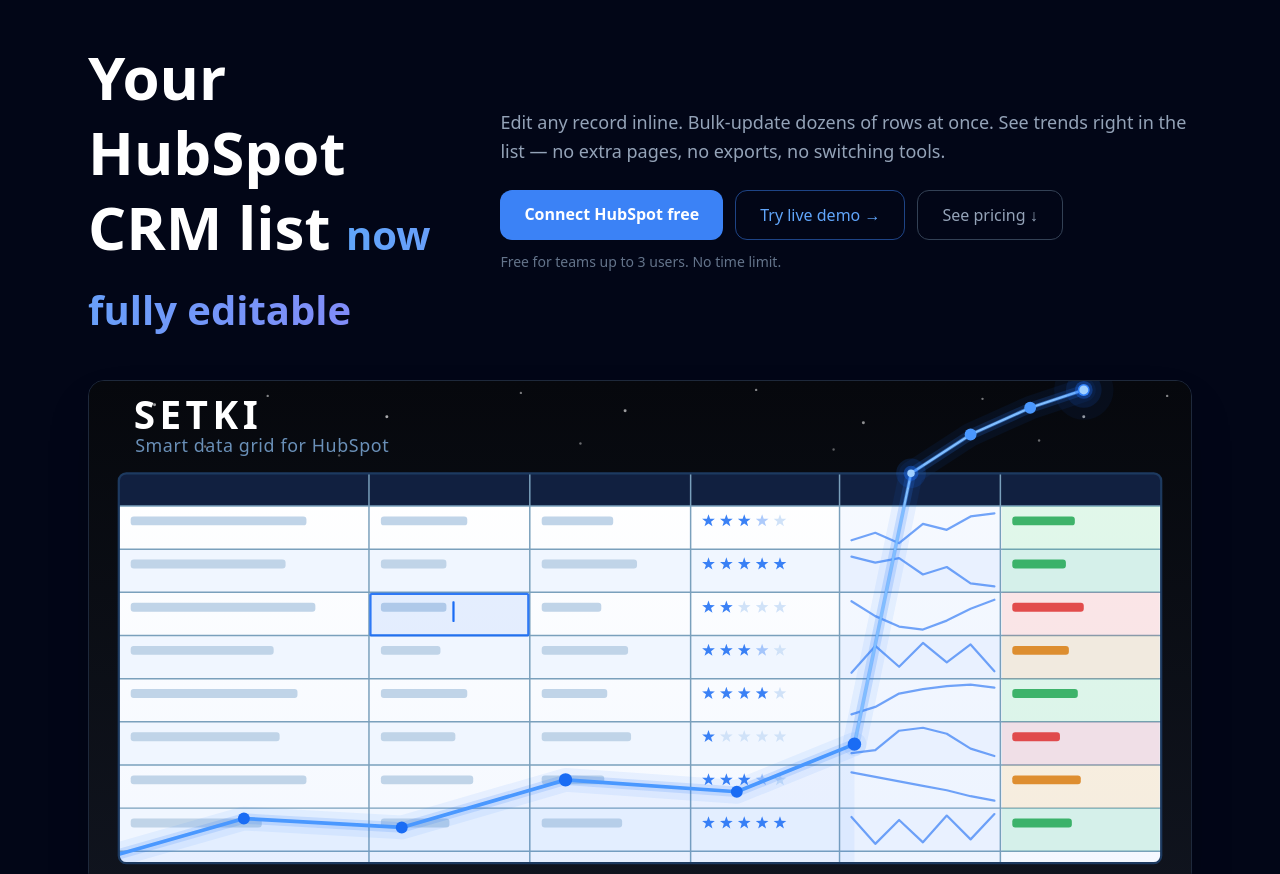
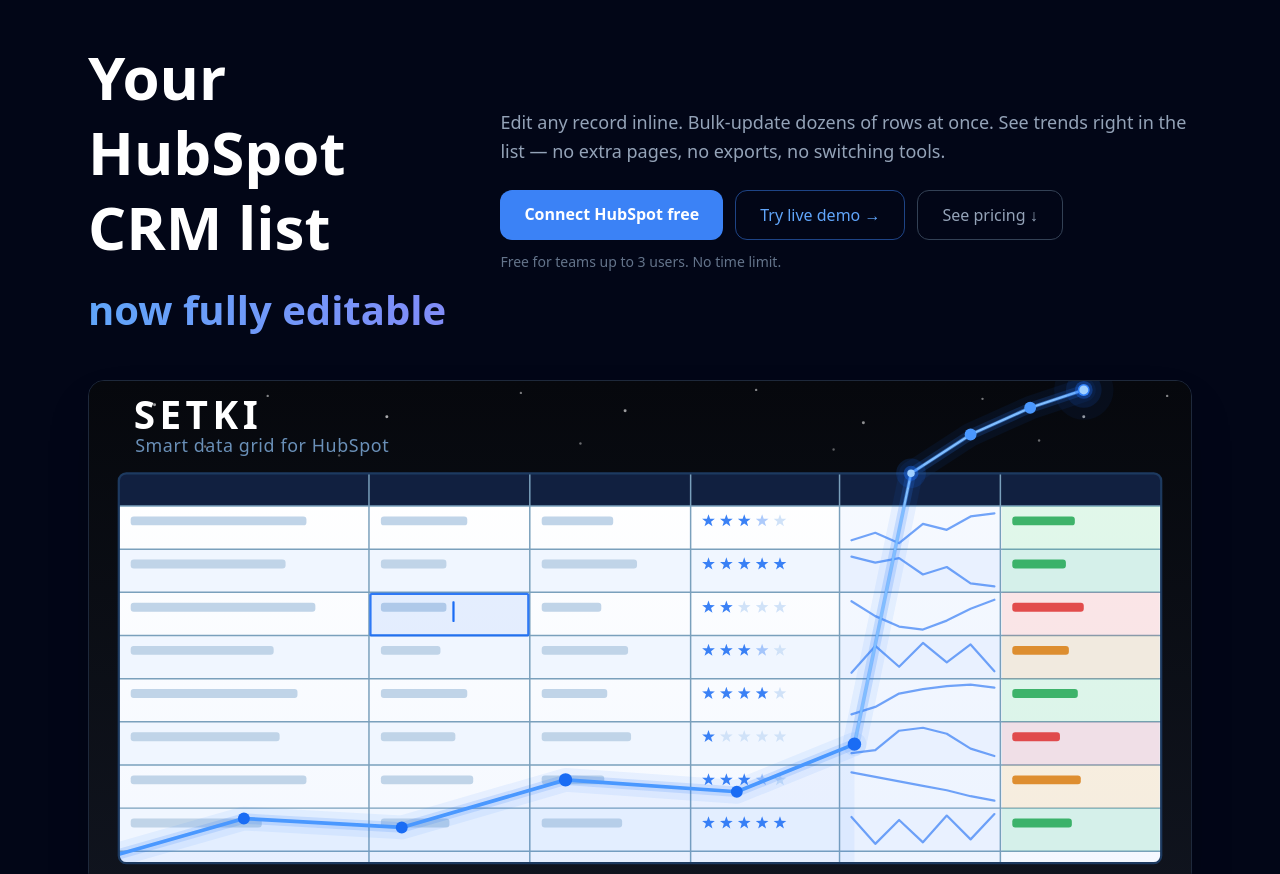
Before and after one commit to dzino/setki, a website: page hubspot.html in a window 1280 px wide. Shown: the top 874 px of the page. Drawn offline with nearby package versions, Linux system fonts and the light colour scheme.

Commit message:
fix(landing): вторая часть хиро-заголовка с новой строки

```diff
--- a/hubspot.html
+++ b/hubspot.html
@@ -36,7 +36,7 @@
     <div class="grid md:grid-cols-[7fr_13fr] gap-10 items-center">
       <h1 class="text-[60px] font-extrabold text-white leading-tight">
         <a href="/" class="hover:opacity-80 transition-opacity">
-          Your HubSpot CRM list
+          Your HubSpot CRM list<br>
           <span class="bg-gradient-to-r from-blue-400 to-indigo-400 bg-clip-text text-transparent text-[40px]">now fully editable</span>
         </a>
       </h1>
```
Also changed, not shown: zoho.html (+1 -1 lines).
